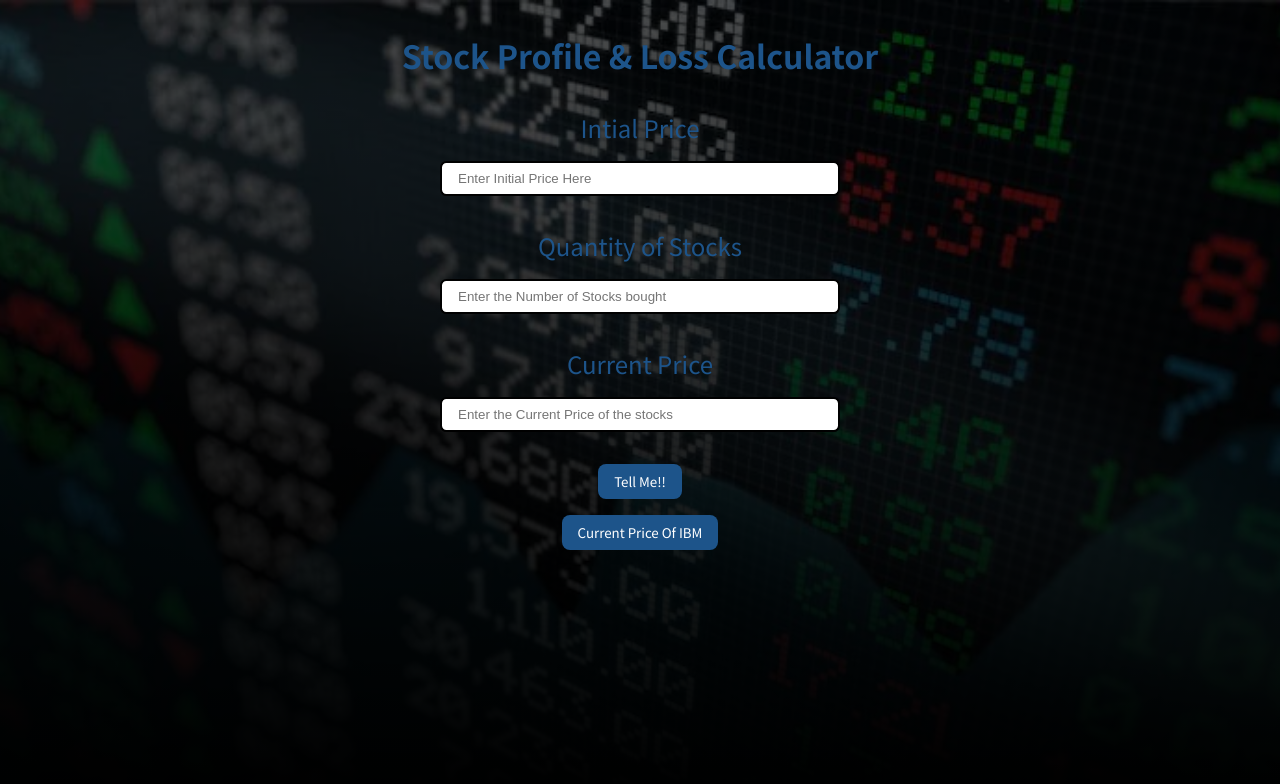
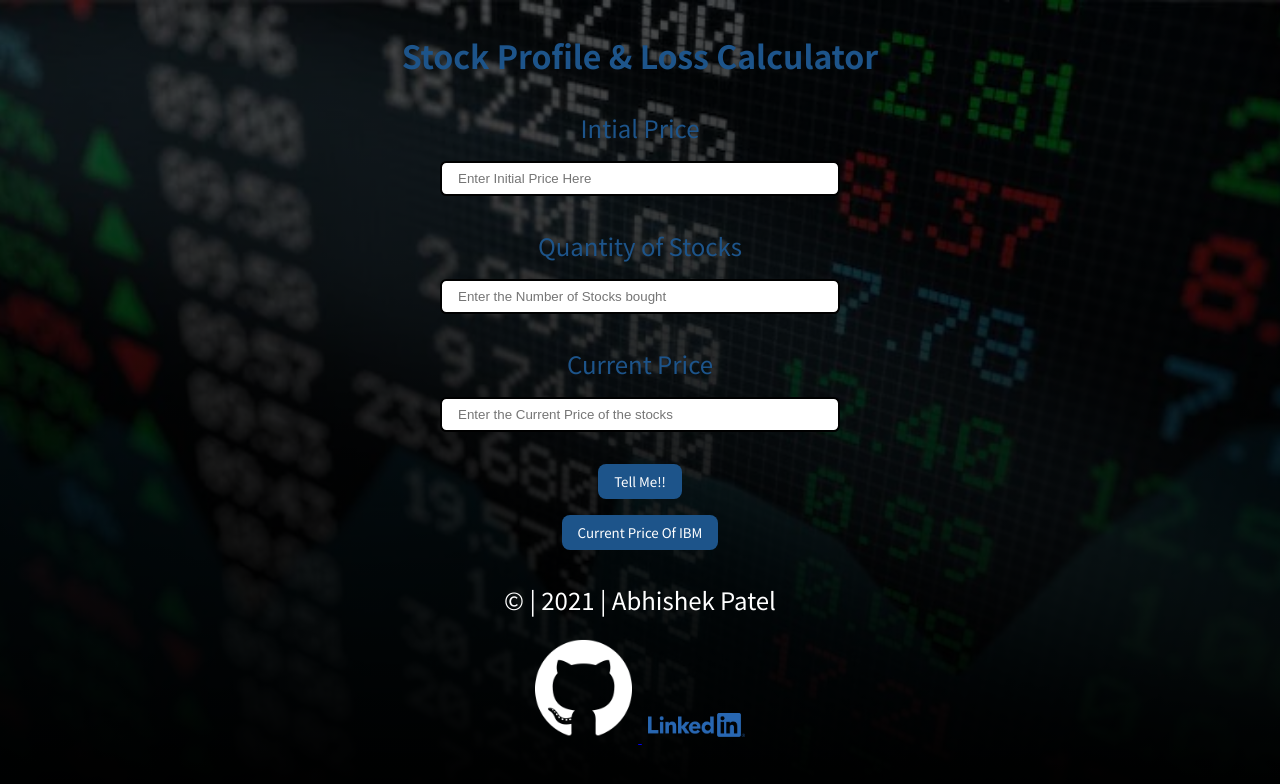
Before and after one commit to abhi784pat/Stock-Profit-And-Loss, a plain HTML site: page index.html in a window 1280 px wide. Drawn offline with Linux system fonts and the light colour scheme.

Commit message:
did some changes

```diff
--- a/index.html
+++ b/index.html
@@ -5,11 +5,7 @@
     <meta http-equiv="X-UA-Compatible" content="IE=edge" />
     <meta name="viewport" content="width=device-width, initial-scale=1.0" />
     <title>Stock Profile & Loss Calculator</title>
-    <link
-      rel="shortcut icon"
-      type="image/x-icon"
-      href="https://www.google.com/s2/u/0/favicons?domain=neog.camp"
-    />
+
     <link rel="stylesheet" href="style.css" />
   </head>
   <body>
@@ -49,5 +45,24 @@
       <div id="output-box" class="output"></div>
       <p id="curr-pr" class="stock-out"></p>
     </main>
+    <footer>
+      <p>© | 2021 | Abhishek Patel</p>
+      <ul class="footer-list">
+        <li>
+          <a class="links" href="https://github.com/abhi784pat" target="_blank">
+            <img src="images/github.png" alt="github" />
+          </a>
+        </li>
+        <li>
+          <a class="links" href="https://www.linkedin.com/in/abhishek-patel-7180321b9/" target="_blank">
+            <img src="images/LI-Logo.png" alt="linkedin" />
+          </a>
+        </li>
+
+
+
+        </li>
+      </ul>
+    </footer>
     <script src="index.js"></script>
     </body>
--- a/style.css
+++ b/style.css
@@ -72,3 +72,28 @@
       font-family: inherit;
       color: rgb(29, 84, 138);
   }
+
+  footer {
+      text-align: center;
+  }
+
+  footer p {
+      color: #fff;
+      font-size: x-large;
+      text-align: center;
+  }
+
+  .footer-list {
+      margin: 1rem;
+  }
+
+  a,
+  img,
+  li {
+      display: inline;
+  }
+
+  img {
+      width: 110px;
+      padding: 0.4rem;
+  }
```
Also changed, not shown: images/LI-Logo.png (added), images/github.png (added).
